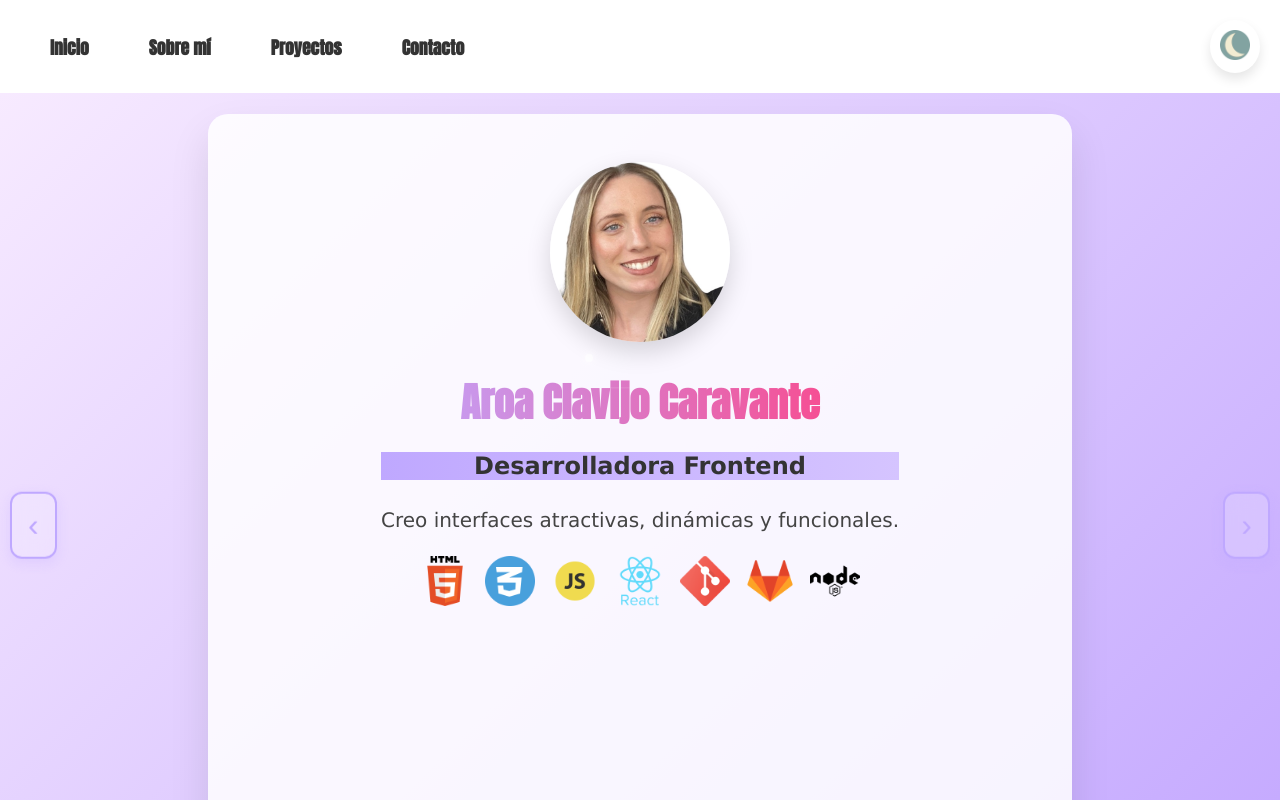
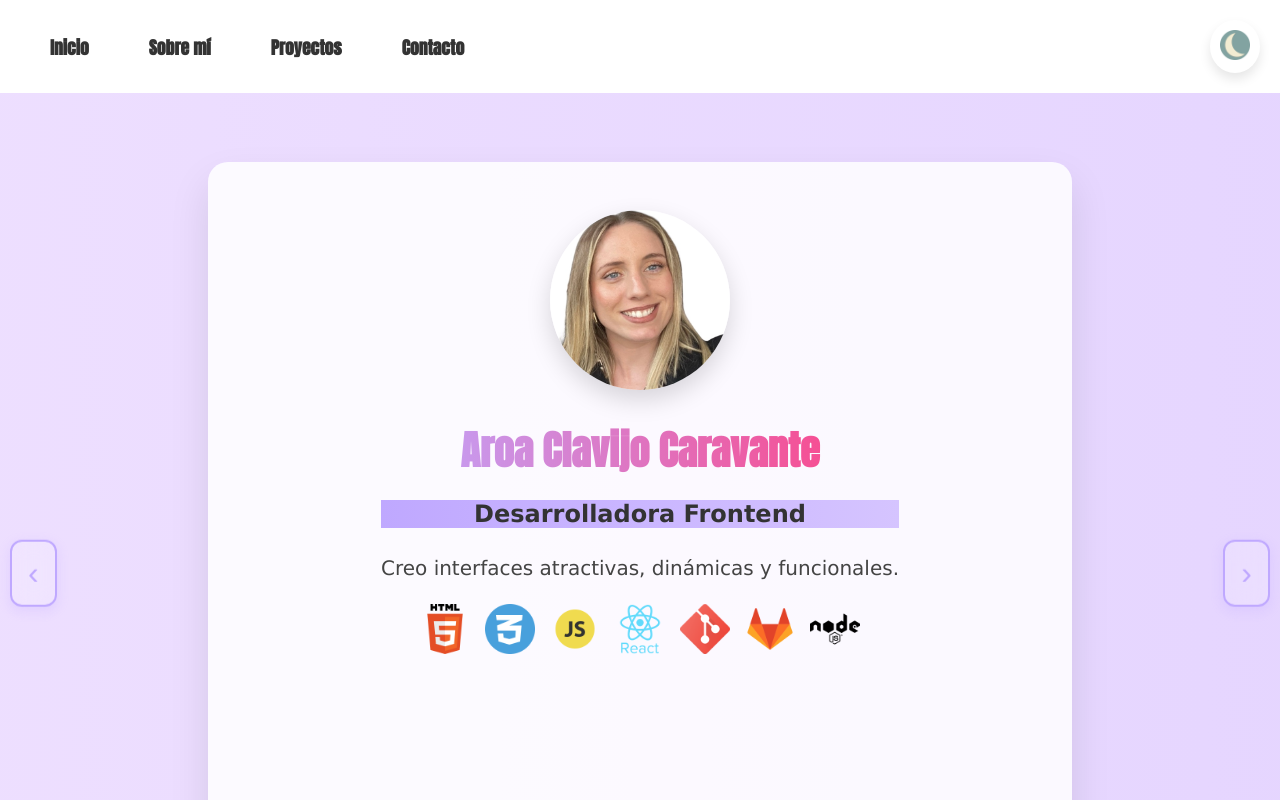
Before and after one commit to Aroacc/portafolio, a React (Vite) app: page / in a window 1280 px wide. Shown: the top 800 px of the page. Built offline with nearby package versions, Linux system fonts and the light colour scheme; a web font is replaced by a local one.

Commit message:
fix(changes) Portfolio changes

```diff
--- a/src/App.jsx
+++ b/src/App.jsx
@@ -2,6 +2,9 @@ import { useState, useEffect } from 'react';
 import Header from './components/Header/Header';
 import Contact from './components/Contact/Contact';
 import Navbar from './components/Navbar/Navbar';
+import './components/footer/footer.css';
+import './components/About/About.css';
+import './components/Projects/Projects.css';
 
 function App() {
   const [darkMode, setDarkMode] = useState(false);
@@ -11,35 +14,6 @@ function App() {
   };
 
   useEffect(() => {
-    const starContainer = document.querySelector('.star-container');
-
-    const createStar = () => {
-      const star = document.createElement('div');
-      star.classList.add('star');
-      star.style.left = `${Math.random() * window.innerWidth}px`;
-      star.style.top = `${Math.random() * window.innerHeight}px`;
-      starContainer.appendChild(star);
-
-      // Animar la estrella
-      setTimeout(() => {
-        star.style.transform = `translateX(${Math.random() * 800}px) translateY(${Math.random() * 800}px)`;
-        star.style.opacity = 0;
-      }, 0);
-
-      // Eliminar la estrella después de que termine la animación
-      setTimeout(() => {
-        star.remove();
-      }, 2000); // Duración de la animación
-    };
-
-    const interval = setInterval(createStar, 300); // Crea una estrella cada 300ms
-
-    return () => {
-      clearInterval(interval);
-    };
-  }, []);
-
-  useEffect(() => {
     document.body.classList.toggle('dark-mode', darkMode);
   }, [darkMode]);
 
@@ -47,9 +21,6 @@ function App() {
     <div className={darkMode ? 'dark-mode' : ''}>
       {/* Barra de navegación */}
       <Navbar darkMode={darkMode} toggleDarkMode={toggleDarkMode} />
-
-      {/* Contenedor de estrellas fugaces */}
-      <div className="star-container"></div>
 
       {/* Contenido principal */}
       <Header />
--- a/src/components/Header/header.css
+++ b/src/components/Header/header.css
@@ -7,20 +7,20 @@
   position: relative;
   text-align: center;
   overflow: hidden;
-  padding: 2rem;
-  background: linear-gradient(135deg, #f5f5f5, #e0cfff);
-  animation: gradientShift 10s ease infinite;
+  padding: 5rem;
+background: linear-gradient(270deg, #e0cfff, #f7eaff, #c2a6ff);
+  background-size: 600% 600%;
+  animation: gradientMove 20s ease infinite;
 }
-
-@keyframes gradientShift {
+@keyframes gradientMove {
   0% {
-    background: linear-gradient(135deg, #f5f5f5, #e0cfff);
+    background-position: 0% 50%;
   }
   50% {
-    background: linear-gradient(135deg, #f7eaff, #c2a6ff);
+    background-position: 100% 50%;
   }
   100% {
-    background: linear-gradient(135deg, #f5f5f5, #e0cfff);
+    background-position: 0% 50%;
   }
 }
 
@@ -33,17 +33,6 @@
   animation: fadeInUp 1s ease-out;
 }
 
-@keyframes fadeInUp {
-  from {
-    opacity: 0;
-    transform: translateY(40px);
-  }
-  to {
-    opacity: 1;
-    transform: translateY(0);
-  }
-}
-
 .photo {
   width: 180px;
   height: 180px;
@@ -51,10 +40,6 @@
   object-fit: cover;
   box-shadow: 0 10px 25px rgba(0, 0, 0, 0.15);
   transition: transform 0.4s ease;
-}
-
-.photo:hover {
-  transform: scale(1.08);
 }
 
 .header-text h1 {
--- /dev/null
+++ b/src/components/footer/footer.css
@@ -0,0 +1,17 @@
+footer {
+  background-color: #ffffff;
+  color: #333;
+  padding: 1rem 0;
+  text-align: center;
+}
+
+footer a {
+  margin: 0 10px;
+  color: #00aaff;
+}
+
+/* Modo oscuro */
+body.dark-mode footer {
+  background-color: #333;
+  color: #fff;
+}
--- a/src/index.css
+++ b/src/index.css
@@ -30,18 +30,6 @@ a {
   text-decoration: none;
 }
 
-/* Estilos del footer */
-footer {
-  background-color: #ffffff;
-  color: #333;
-  padding: 1rem 0;
-  text-align: center;
-}
-
-footer a {
-  margin: 0 10px;
-  color: #00aaff;
-}
 
 /* ESTILOS MODO OSCURO */
 body.dark-mode {
@@ -89,10 +77,6 @@ body.dark-mode .project-card {
   background-color: #333;
 }
 
-body.dark-mode footer {
-  background-color: #333;
-  color: #fff;
-}
 
 /* Botón modo oscuro */
 .mode-toggle {
@@ -115,44 +99,3 @@ body.dark-mode footer {
   width: 30px;
   height: 30px;
 }
-
-/* Estilo base para el contenedor de las estrellas */
-.star-container {
-  position: fixed;
-  top: 0;
-  left: 0;
-  width: 100vw;
-  height: 100vh;
-  pointer-events: none; /* Para que las estrellas no interfieran con los clics */
-  z-index: 999;
-  overflow: hidden;
-}
-
-/* Estilo de las estrellas */
-.star {
-  position: absolute;
-  width: 8px;
-  height: 8px;
-  border-radius: 50%;
-  background: rgba(255, 255, 255, 0.8);
-  opacity: 1;
-  animation: moveStar 2s linear infinite;
-  box-shadow: 0 0 6px rgba(255, 255, 255, 0.8); /* Efecto de brillo */
-}
-
-/* Animación de movimiento de las estrellas */
-@keyframes moveStar {
-  0% {
-    transform: translateX(0) translateY(0);
-    opacity: 1;
-  }
-  100% {
-    transform: translateX(500px) translateY(500px);
-    opacity: 0;
-  }
-}
-
-/* Modo oscuro - ajustamos las estrellas para que sean más visibles */
-body.dark-mode .star {
-  background: rgba(255, 255, 255, 1);
-}
```
Also changed, not shown: src/components/About.jsx (deleted, +0 -15 lines), src/App.css (added).
